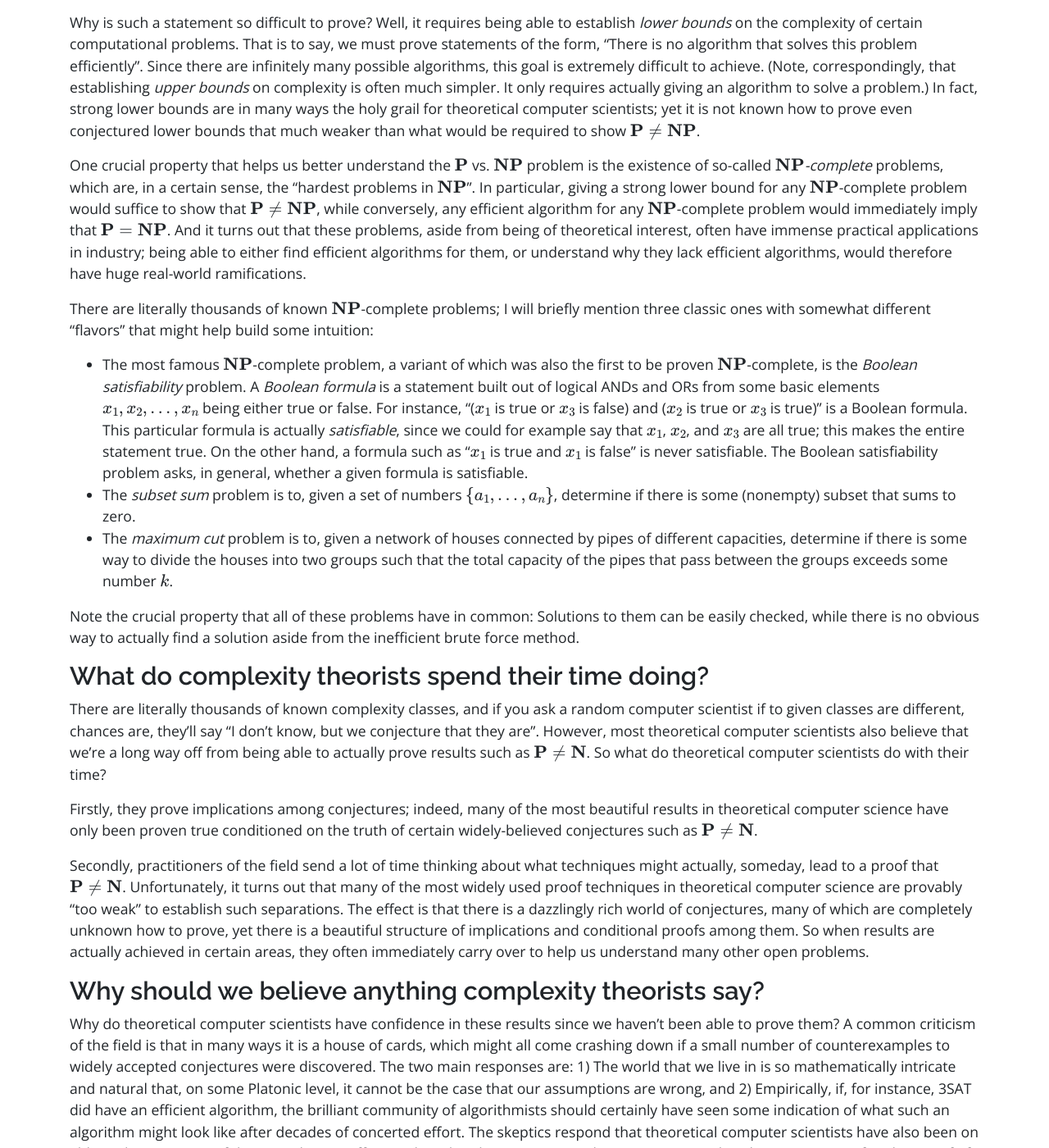
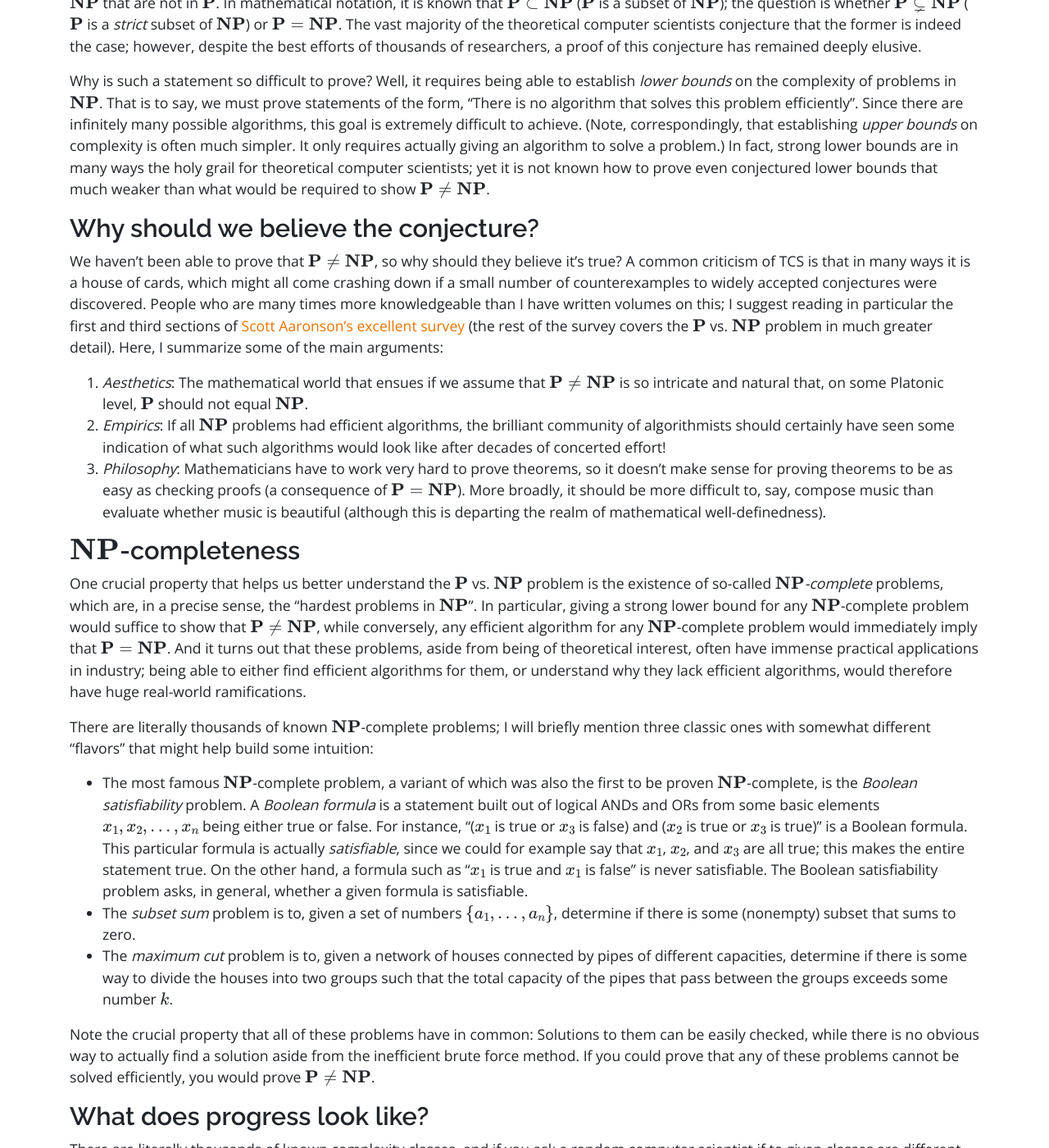
Before and after one commit to singerng/noahsinger.org, a Jekyll site: the page built from _posts/2019-12-23-p-np.md, in a window 1280 px wide and 1400 px high, scrolled down 583 px. Shown: the whole window at 82% size. Built offline with Jekyll 4.4.1, drawn with Linux system fonts in a browser that asks for light colours; nearby versions of some CDN libraries; formulas are drawn with MathJax 3; some of the changed text lies outside the part shown.

Commit message:
p np article

```diff
--- a/_posts/2019-12-23-p-np.md
+++ b/_posts/2019-12-23-p-np.md
@@ -1,18 +1,30 @@
 ---
 title: P and NP
-date: 2019-10-08 -0500
+date: 2019-12-24 00:04 -0500
 tags: [tcs, complexity-theory]
 ---
 
-I want to continue my brief tour of complexity theory by describing the $$\mathbf{P}$$ vs. $$\mathbf{NP}$$ problem. This problem is fascinating on its own, and it also provides a more concrete "flavor" of the types of things complexity theorists think about.
+I want to continue my [brief tour of complexity theory](complexity-intro) by describing the $$\mathbf{P}$$ vs. $$\mathbf{NP}$$ problem. This problem is fascinating on its own, and it also provides a more concrete "flavor" of the types of things complexity theorists think about.
 
-The *$$\mathbf{P}$$ vs. $$\mathbf{NP}$$ problem* is the most famous open problem in complexity theory, and one of the most famous open problems in all of mathematics. $$\mathbf{P}$$ and $$\mathbf{NP}$$ both stand for an *entire class* of computational problems (such classes are called *complexity classes*). If a computational problem is in the class $$\mathbf{P}$$, that means that it can be solved efficiently; if a computational problem is in the class $$\mathbf{NP}$$, that means that a solution can be verified efficiently.
+### Introduction
 
-Intuitively, we can think of problems in $$\mathbf{NP}$$ as problems that require checking a solution, while problems in $$\mathbf{P}$$ correspond to finding a solution. Every problem in $$\mathbf{P}$$ is also guaranteed to be in $$\mathbf{NP}$$; the fundamental question is whether there are problems in $$\mathbf{NP}$$ that are not in $$\mathbf{P}$$ (mathematicians call this being a *strict subset* of $$\mathbf{NP}$$). The vast majority of the theoretical computer scientists conjecture that this is indeed the case; however, despite the best efforts of thousands of researchers, a proof of this fact has remained deeply elusive.
+The $$\mathbf{P}$$ vs. $$\mathbf{NP}$$ problem is the most famous open problem in complexity theory, and one of the most famous open problems in all of mathematics. $$\mathbf{P}$$ and $$\mathbf{NP}$$ both stand for an *entire class* of computational problems (such classes are called *complexity classes*). If a computational problem is in the class $$\mathbf{P}$$, that means that it can be solved efficiently; if a computational problem is in the class $$\mathbf{NP}$$, that means that a solution can be verified efficiently.
 
-Why is such a statement so difficult to prove? Well, it requires being able to establish *lower bounds* on the complexity of certain computational problems. That is to say, we must prove statements of the form, "There is no algorithm that solves this problem efficiently". Since there are infinitely many possible algorithms, this goal is extremely difficult to achieve. (Note, correspondingly, that establishing *upper bounds* on complexity is often much simpler. It only requires actually giving an algorithm to solve a problem.) In fact, strong lower bounds are in many ways the holy grail for theoretical computer scientists; yet it is not known how to prove even conjectured lower bounds that much weaker than what would be required to show $$\mathbf{P} \neq \mathbf{NP}$$.
+Intuitively, we can think of problems in $$\mathbf{NP}$$ as problems that require checking a solution, while problems in $$\mathbf{P}$$ correspond to finding a solution. Every problem in $$\mathbf{P}$$ is also guaranteed to be in $$\mathbf{NP}$$; the fundamental *$$\mathbf{P}$$ vs. $$\mathbf{NP}$$ question* is whether there are problems in $$\mathbf{NP}$$ that are not in $$\mathbf{P}$$. In mathematical notation, it is known that $$\mathbf{P} \subset \mathbf{NP}$$ ($$\mathbf{P}$$ is a subset of $$\mathbf{NP}$$); the question is whether $$\mathbf{P} \subsetneq \mathbf{NP}$$ ($$\mathbf{P}$$ is a *strict* subset of $$\mathbf{NP}$$) or $$\mathbf{P} = \mathbf{NP}$$. The vast majority of the theoretical computer scientists conjecture that the former is indeed the case; however, despite the best efforts of thousands of researchers, a proof of this conjecture has remained deeply elusive.
 
-One crucial property that helps us better understand the $$\mathbf{P}$$ vs. $$\mathbf{NP}$$ problem is the existence of so-called *$$\mathbf{NP}$$-complete* problems, which are, in a certain sense, the "hardest problems in $$\mathbf{NP}$$". In particular, giving a strong lower bound for any $$\mathbf{NP}$$-complete problem would suffice to show that $$\mathbf{P} \neq \mathbf{NP}$$, while conversely, any efficient algorithm for any $$\mathbf{NP}$$-complete problem would immediately imply that $$\mathbf{P} = \mathbf{NP}$$. And it turns out that these problems, aside from being of theoretical interest, often have immense practical applications in industry; being able to either find efficient algorithms for them, or understand why they lack efficient algorithms, would therefore have huge real-world ramifications.
+Why is such a statement so difficult to prove? Well, it requires being able to establish *lower bounds* on the complexity of problems in $$\mathbf{NP}$$. That is to say, we must prove statements of the form, "There is no algorithm that solves this problem efficiently". Since there are infinitely many possible algorithms, this goal is extremely difficult to achieve. (Note, correspondingly, that establishing *upper bounds* on complexity is often much simpler. It only requires actually giving an algorithm to solve a problem.) In fact, strong lower bounds are in many ways the holy grail for theoretical computer scientists; yet it is not known how to prove even conjectured lower bounds that much weaker than what would be required to show $$\mathbf{P} \neq \mathbf{NP}$$.
+
+### Why should we believe the conjecture?
+
+We haven't been able to prove that $$\mathbf{P} \neq \mathbf{NP}$$, so why should they believe it's true? A common criticism of TCS is that in many ways it is a house of cards, which might all come crashing down if a small number of counterexamples to widely accepted conjectures were discovered. People who are many times more knowledgeable than I have written volumes on this; I suggest reading in particular the first and third sections of [Scott Aaronson's excellent survey](https://www.scottaaronson.com/papers/pnp.pdf) (the rest of the survey covers the $$\mathbf{P}$$ vs. $$\mathbf{NP}$$ problem in much greater detail). Here, I summarize some of the main arguments:
+
+1. *Aesthetics*: The mathematical world that ensues if we assume that $$\mathbf{P} \neq \mathbf{NP}$$ is so intricate and natural that, on some Platonic level, $$\mathbf{P}$$ should not equal $$\mathbf{NP}$$.
+2. *Empirics*: If all $$\mathbf{NP}$$ problems had efficient algorithms, the brilliant community of algorithmists should certainly have seen some indication of what such algorithms would look like after decades of concerted effort!
+3. *Philosophy*: Mathematicians have to work very hard to prove theorems, so it doesn't make sense for proving theorems to be as easy as checking proofs (a consequence of $$\mathbf{P} = \mathbf{NP}$$). More broadly, it should be more difficult to, say, compose music than evaluate whether music is beautiful (although this is departing the realm of mathematical well-definedness).
+
+### $$\mathbf{NP}$$-completeness
+
+One crucial property that helps us better understand the $$\mathbf{P}$$ vs. $$\mathbf{NP}$$ problem is the existence of so-called *$$\mathbf{NP}$$-complete* problems, which are, in a precise sense, the "hardest problems in $$\mathbf{NP}$$". In particular, giving a strong lower bound for any $$\mathbf{NP}$$-complete problem would suffice to show that $$\mathbf{P} \neq \mathbf{NP}$$, while conversely, any efficient algorithm for any $$\mathbf{NP}$$-complete problem would immediately imply that $$\mathbf{P} = \mathbf{NP}$$. And it turns out that these problems, aside from being of theoretical interest, often have immense practical applications in industry; being able to either find efficient algorithms for them, or understand why they lack efficient algorithms, would therefore have huge real-world ramifications.
 
 There are literally thousands of known $$\mathbf{NP}$$-complete problems; I will briefly mention three classic ones with somewhat different "flavors" that might help build some intuition:
 
@@ -20,17 +32,10 @@ There are literally thousands of known $$\mathbf{NP}$$-complete problems; I will
 - The *subset sum* problem is to, given a set of numbers $$\{a_1, \ldots, a_n\}$$, determine if there is some (nonempty) subset that sums to zero.
 - The *maximum cut* problem is to, given a network of houses connected by pipes of different capacities, determine if there is some way to divide the houses into two groups such that the total capacity of the pipes that pass between the groups exceeds some number $$k$$.
 
-Note the crucial property that all of these problems have in common: Solutions to them can be easily checked, while there is no obvious way to actually find a solution aside from the inefficient brute force method.
+Note the crucial property that all of these problems have in common: Solutions to them can be easily checked, while there is no obvious way to actually find a solution aside from the inefficient brute force method. If you could prove that any of these problems cannot be solved efficiently, you would prove $$\mathbf{P} \neq \mathbf{NP}$$.
 
+### What does progress look like?
 
-### What do complexity theorists spend their time doing?
+There are literally thousands of known complexity classes, and if you ask a random computer scientist if to given classes are different, chances are, they'll say "I don't know, but we conjecture that they are". However, most theoretical computer scientists also believe that we're a long way off from being able to actually prove results such as $$\mathbf{P} \neq \mathbf{NP}$$. So what do people focus on in the meantime?
 
-There are literally thousands of known complexity classes, and if you ask a random computer scientist if to given classes are different, chances are, they'll say "I don't know, but we conjecture that they are". However, most theoretical computer scientists also believe that we're a long way off from being able to actually prove results such as $$\mathbf{P} \neq \mathbf{N}$$. So what do theoretical computer scientists do with their time?
-
-Firstly, they prove implications among conjectures; indeed, many of the most beautiful results in theoretical computer science have only been proven true conditioned on the truth of certain widely-believed conjectures such as $$\mathbf{P} \neq \mathbf{N}$$.
-
-Secondly, practitioners of the field send a lot of time thinking about what techniques might actually, someday, lead to a proof that $$\mathbf{P} \neq \mathbf{N}$$. Unfortunately, it turns out that many of the most widely used proof techniques in theoretical computer science are provably “too weak” to establish such separations. The effect is that there is a dazzlingly rich world of conjectures, many of which are completely unknown how to prove, yet there is a beautiful structure of implications and conditional proofs among them. So when results are actually achieved in certain areas, they often immediately carry over to help us understand many other open problems.
-
-### Why should we believe anything complexity theorists say?
-
-Why do theoretical computer scientists have confidence in these results since we haven’t been able to prove them? A common criticism of the field is that in many ways it is a house of cards, which might all come crashing down if a small number of counterexamples to widely accepted conjectures were discovered. The two main responses are: 1) The world that we live in is so mathematically intricate and natural that, on some Platonic level, it cannot be the case that our assumptions are wrong, and 2) Empirically, if, for instance, 3SAT did have an efficient algorithm, the brilliant community of algorithmists should certainly have seen some indication of what such an algorithm might look like after decades of concerted effort. The skeptics respond that theoretical computer scientists have also been on able to discover a proof that 3SAT has no efficient algorithm; however, we are beginning to see what the parameters of such a proof of have to look like, and, in general, it isn’t many times more difficult to prove lower bounds and upper bounds (see scott).
+Firstly, they prove implications among conjectures; indeed, many of the most beautiful results in theoretical computer science have only been proven true conditioned on the truth of certain widely-believed conjectures such as $$\mathbf{P} \neq \mathbf{NP}$$. They also think about what techniques might someday lead to a proof that $$\mathbf{P} \neq \mathbf{N}$$. Unfortunately, it turns out that many of the most widely used proof techniques in theoretical computer science are provably “too weak” to establish the results we want! (More on this in future blog posts.) The effect is that there is a dazzlingly rich world of conjectures, many of which are completely unknown how to prove, yet there is a beautiful structure of implications and conditional proofs among them. So when results are actually achieved in certain areas, they often immediately carry over to help us understand many other open problems.
```
Also changed, not shown: _posts/2019-11-08-complexity-intro.md (+1 -1 lines).
